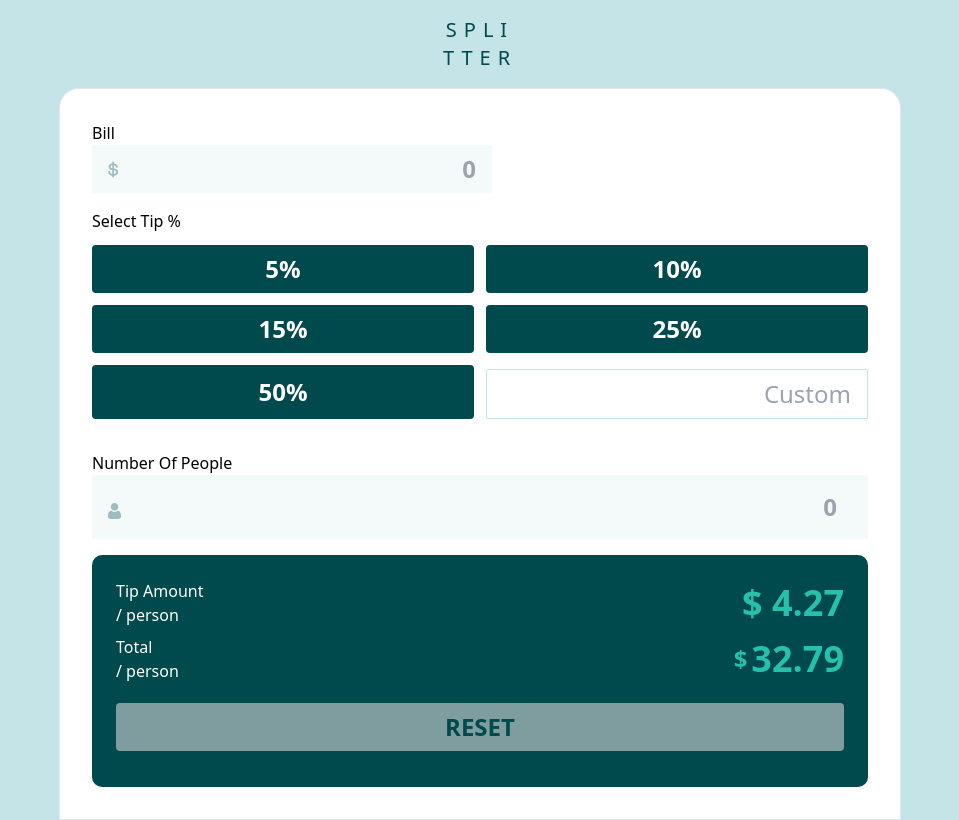
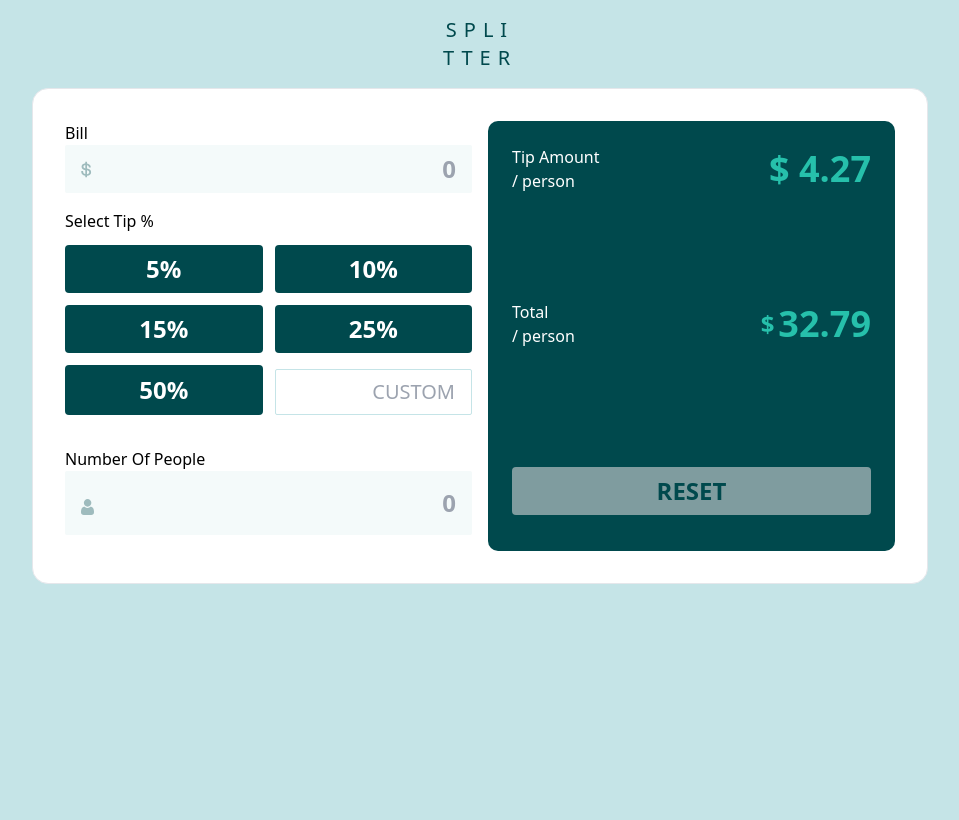
Before and after one commit to mbtenkorang/tip-calculator-app, a React (Vite) app: page / in a window 1280 px wide. Shown: the whole page, without its empty margins (160-1119 px from the left). Built offline with nearby package versions, Linux system fonts and the light colour scheme; the HTML template or start-up script is replaced by a standard one.

Commit message:
Styles for desktop

```diff
--- a/src/App.jsx
+++ b/src/App.jsx
@@ -24,7 +24,7 @@ function App() {
   return (
     <Fragment>
       <Header />
-      <div className="border rounded-t-[20px] bg-white p-8">
+      <div className="border rounded-t-2xl bg-white p-8 lg:grid gap-4 grid-cols-2 rounded-2xl max-w-4xl">
         <div>
           <Bill
             bill={values.bill}
@@ -41,9 +41,8 @@ function App() {
             input_no_of_people={handleChange('numberOfPersons')}
           />
         </div>
-        <div>
-          <Total />
-        </div>
+
+        <Total />
       </div>
     </Fragment>
   );
--- a/src/components/Bill.jsx
+++ b/src/components/Bill.jsx
@@ -2,7 +2,7 @@ import dollarLogo from '../assets/images/icon-dollar.svg';
 
 export default function Bill({ bill, input_bill }) {
   return (
-    <section className="flex flex-col items-start justify-between pb-4">
+    <section className="pb-4">
       <label
         htmlFor="bill"
         className="label"
@@ -11,7 +11,11 @@ export default function Bill({ bill, input_bill }) {
       </label>
       <div>
         <span className="absolute z-[3] grid place-content-center pl-4 pt-4">
-          <img src={dollarLogo} />
+          <img
+            src={dollarLogo}
+            alt=""
+            aria-hidden={true}
+          />
         </span>
         <input
           type="float"
--- a/src/components/NumberOfPeople.jsx
+++ b/src/components/NumberOfPeople.jsx
@@ -13,7 +13,7 @@ function NumberOfPeople({ numberOfPeople, input_no_of_people }) {
           />
         </span>
         <input
-          type={'number'}
+          type={'float'}
           value={numberOfPeople}
           onChange={input_no_of_people}
           placeholder={0}
--- a/src/components/TipButton.jsx
+++ b/src/components/TipButton.jsx
@@ -29,7 +29,7 @@ export function TipButtons(props) {
       <h3 className="col-span-2">Select Tip %</h3>
       {tip_buttons}
       <input
-        className="border border-secondary-lightgraycyan rounded-sm px-4 py-2 text-2xl mt-1 text-right"
+        className="border border-secondary-lightgraycyan rounded-sm px-4 py-2 text-xl mt-1 text-right uppercase"
         type={'text'}
         placeholder="Custom"
         onChange={set_tip_value}
--- a/src/components/Total.jsx
+++ b/src/components/Total.jsx
@@ -15,7 +15,7 @@ function Total() {
   // };
 
   return (
-    <section className="flex flex-col bg-secondary-verydarkcyan p-6 text-primary rounded-[10px]">
+    <section className="flex flex-col bg-secondary-verydarkcyan p-6 text-primary rounded-[10px] lg:justify-between">
       <div className="flex justify-between items-center mb-2">
         <p className="text-white flex flex-col">
           <span>Tip Amount</span>
```
